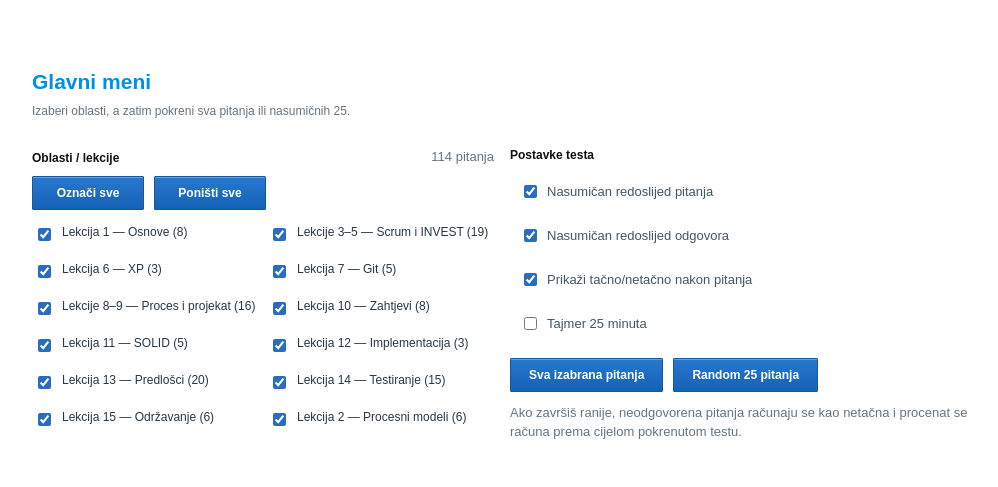
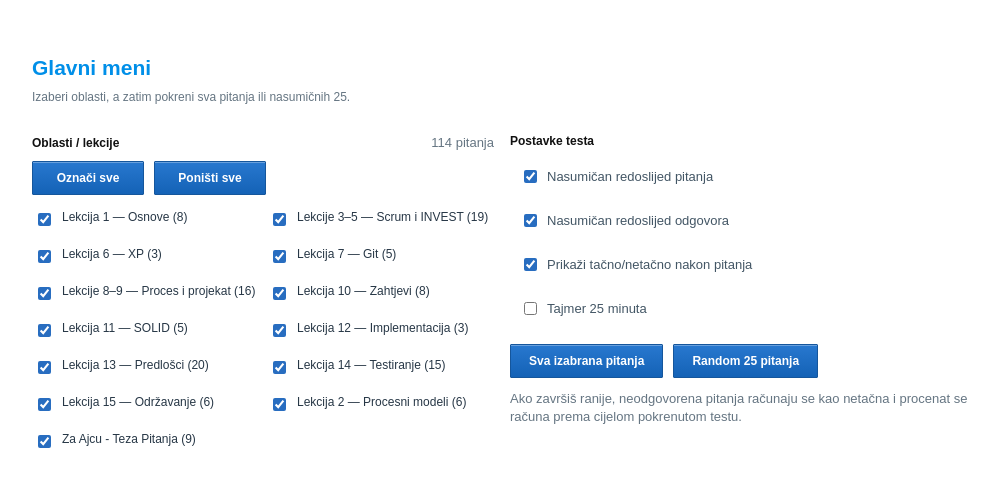
Before and after one commit to imadali120/rs1teorija, a plain HTML site: page ISPITNI_SISTEM_TEST.html in a window 1280 px wide. Shown: the part 145-632 px from the top of the page, without its empty margins (138-1136 px from the left). Drawn offline with Linux system fonts and the light colour scheme.

Commit message:
Add Ajca difficult questions category

```diff
--- a/ISPITNI_SISTEM_TEST.html
+++ b/ISPITNI_SISTEM_TEST.html
@@ -749,6 +749,9 @@
     [48,"14Capture.PNG"],
     [63,"5Capture.PNG"]
   ]);
+  const EXTRA_CATEGORIES = new Map([
+    ["Za Ajcu - Teza Pitanja",new Set([60,17,30,40,22,39,61,11,92])]
+  ]);
 
   const $ = id => document.getElementById(id);
   const state = {
@@ -803,7 +806,13 @@
   }
   function currentQuestion() { return BANK.find(q=>q.id===state.order[state.index]); }
   function selectedLessons() { return [...document.querySelectorAll('.lesson-check:checked')].map(x=>x.value); }
-  function pool() { const lessons=new Set(selectedLessons()); return BANK.filter(q=>lessons.has(q.lesson)); }
+  function belongsToCategory(q,category) {
+    return q.lesson===category || EXTRA_CATEGORIES.get(category)?.has(q.id)===true;
+  }
+  function pool() {
+    const categories=selectedLessons();
+    return BANK.filter(q=>categories.some(category=>belongsToCategory(q,category)));
+  }
   function optionIndices(q) {
     if (!state.optionOrder[q.id]) {
       const base=q.o.map((_,i)=>i);
@@ -986,9 +995,9 @@
   }
 
   function initMenu() {
-    const lessons=[...new Set(BANK.map(q=>q.lesson))], grid=$('lessonGrid');
+    const lessons=[...new Set([...BANK.map(q=>q.lesson),...EXTRA_CATEGORIES.keys()])], grid=$('lessonGrid');
     for (const lesson of lessons) {
-      const count=BANK.filter(q=>q.lesson===lesson).length;
+      const count=BANK.filter(q=>belongsToCategory(q,lesson)).length;
       const label=document.createElement('label'); label.className='lesson';
       const input=document.createElement('input'); input.type='checkbox'; input.className='lesson-check'; input.value=lesson; input.checked=true;
       input.addEventListener('change',updateSelectedCount);
```
